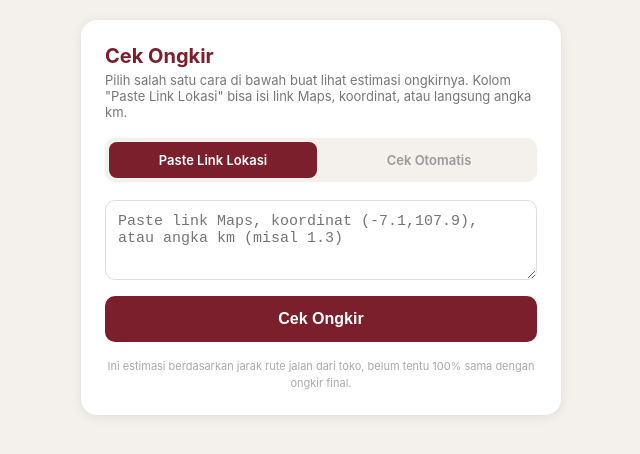
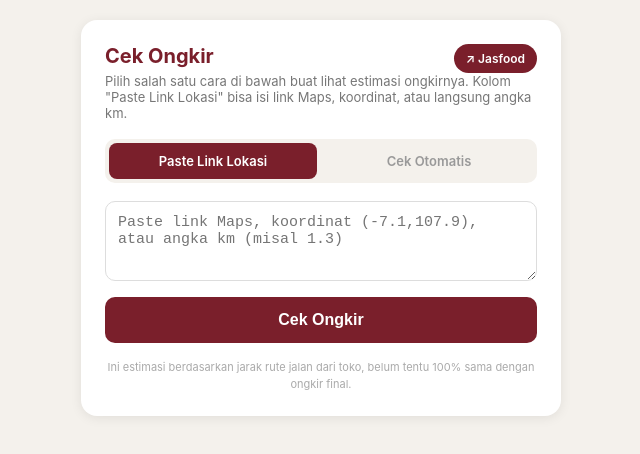
Before and after one commit to rga1901/checkongkir-jasfood, a plain HTML site: page index.html in a window 1280 px wide. Shown: the whole page, without its empty margins (319-959 px from the left). Drawn offline with nearby package versions, Linux system fonts and the light colour scheme.

Commit message:
Add files via upload

```diff
--- a/index.html
+++ b/index.html
@@ -23,6 +23,26 @@
     font-size: 20px;
     margin: 0 0 4px;
     color: #7a1f2b;
+  }
+  .top-row {
+    display: flex;
+    justify-content: space-between;
+    align-items: flex-start;
+    gap: 12px;
+  }
+  .btn-jasfood {
+    flex-shrink: 0;
+    display: flex;
+    align-items: center;
+    gap: 5px;
+    padding: 7px 12px;
+    background: #7a1f2b;
+    color: #fff;
+    border-radius: 20px;
+    text-decoration: none;
+    font-size: 12px;
+    font-weight: 600;
+    white-space: nowrap;
   }
   p.sub {
     font-size: 13px;
@@ -196,7 +216,10 @@
 </head>
 <body>
   <div class="card">
-    <h1>Cek Ongkir</h1>
+    <div class="top-row">
+      <h1>Cek Ongkir</h1>
+      <a class="btn-jasfood" href="https://jasfood.my.id" target="_blank" rel="noopener">↗ Jasfood</a>
+    </div>
     <p class="sub">Pilih salah satu cara di bawah buat lihat estimasi ongkirnya. Kolom "Paste Link Lokasi" bisa isi link Maps, koordinat, atau langsung angka km.</p>
 
     <div class="tabs">
```
